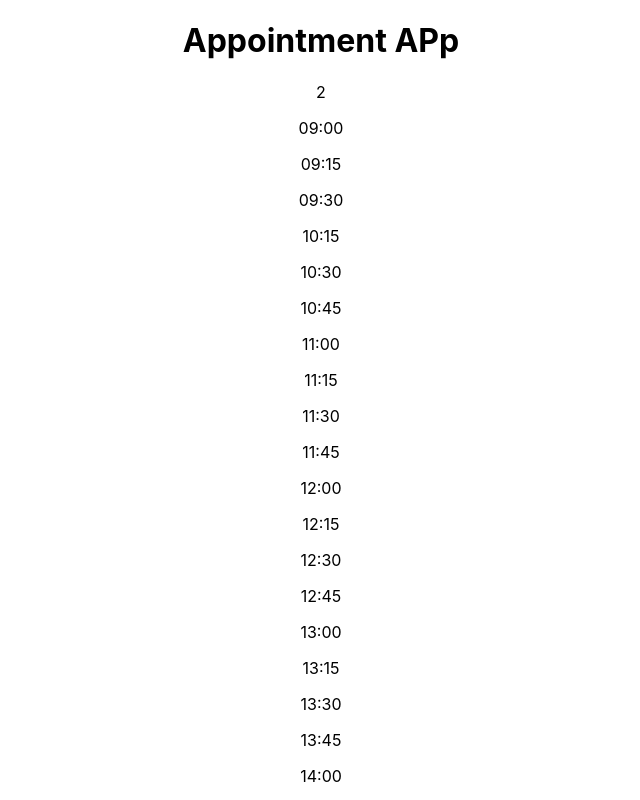
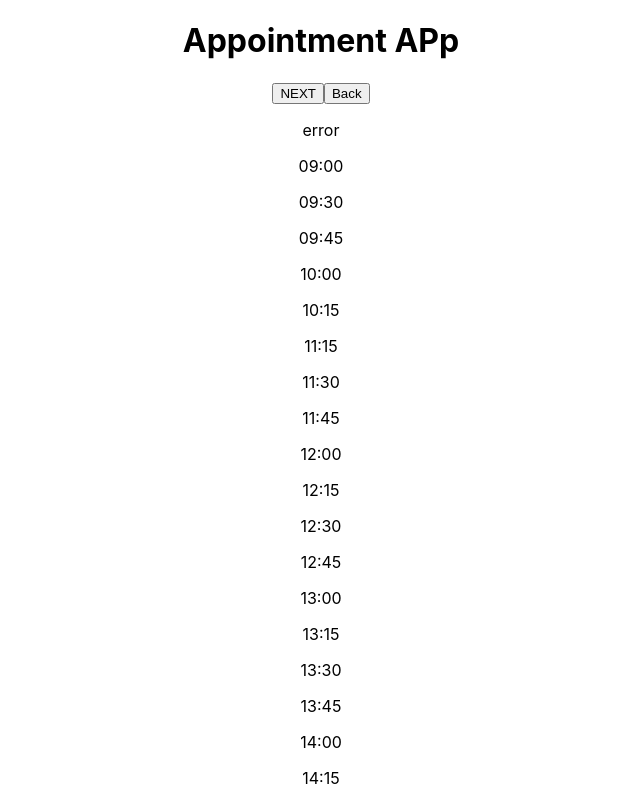
Before and after one commit to erkanisuf/appointMent, a React (Create React App) app: page / in a window 1280 px wide. Shown: the top 800 px of the page, without its empty margins (319-959 px from the left). Built offline with nearby package versions, Linux system fonts and the light colour scheme.

Commit message:
functions

```diff
--- a/src/App.tsx
+++ b/src/App.tsx
@@ -1,61 +1,26 @@
 import React, { useState } from "react";
-import logo from "./logo.svg";
+
 import "./App.css";
+import Main from "./components/Main";
+import { avaibleTimes, stringTimeToMinutes } from "./utils/Functions";
 
 function App() {
-  const [mytimes, setMyTimes] = useState<string>("");
-  const times = () => {
-    let x = 15; //minutes interval
-    let times = []; // time array
-    let tt = 540; // start time 540 / 60 = 9 hours
-    let ap = ["AM", "PM"]; // AM-PM
+  console.log(stringTimeToMinutes("15:30"));
 
-    // 15:30 + 90
-    //15*60 + 30 = 930 = thats 15:30 in time
-    //loop to increment the time and push results in array
-    for (let i = 0; tt < 18 * 60; i++) {
-      let hh = Math.floor(tt / 60); // getting hours of day in 0-24 format
-      let mm = tt % 60; // getting minutes of the hour in 0-55 format
-      times[i] = ("0" + (hh % 24)).slice(-2) + ":" + ("0" + mm).slice(-2);
-      tt = tt + x;
-    }
-    const copy = [...times];
-    const found = copy.indexOf(skipTimes().start);
-    copy.splice(found, skipTimes().end);
-    console.log(copy);
-    return copy;
-  };
-  console.log(mytimes);
-  const skipTimes = () => {
-    let x = 15; //minutes interval
-    let times = []; // time array
-    let tt = 585; // start time 540 / 60 = 9 hours (585 = 9;45 with duration 30 min gonna be 10 :15)
-
-    // Example start time - 15:30 +  duration of 90 = thats 17:00 oclock
-    // so 15*60 + 30 = 930 = thats 15:30 in time , the time i start
-    //loop to increment the time and push results in array
-
-    for (let i = 0; tt < 615; i++) {
-      //615 is 585+ duration(30min) ; and 585 comes from 585 = 9;45 (9*60+45)
-      // 17 here is the result of start+duration time
-      let hh = Math.floor(tt / 60); // getting hours of day in 0-24 format
-      let mm = tt % 60; // getting minutes of the hour in 0-55 format
-      times[i] = ("0" + (hh % 24)).slice(-2) + ":" + ("0" + mm).slice(-2);
-      tt = tt + x;
-    }
-    console.log(times, "skip");
-    console.log(times.length); // how many arrays to delete after it !
-    console.log(times[0]); // from where it starts splice start
-    return { start: times[0], end: times.length };
-  };
+  const [timesToHide, setTimesToHide] = useState<string[]>([
+    "10:30",
+    "10:45",
+    "11:00",
+    "09:15",
+  ]);
 
   return (
     <div className="App">
       <h1> Appointment APp</h1>
-      {skipTimes().end}
-      {times().map((el, index) => {
+      <Main />
+      {avaibleTimes(timesToHide).map((el, index) => {
         return (
-          <p key={index} onClick={() => setMyTimes(el)}>
+          <p key={index} onClick={() => setTimesToHide([...timesToHide, el])}>
             {el}
           </p>
         );
--- /dev/null
+++ b/src/components/Main.tsx
@@ -0,0 +1,27 @@
+import React, { useState } from "react";
+import Servicepicker from "./servicepicker/Servicepicker";
+import Timepicker from "./timepicker/Timepicker";
+
+const Main = () => {
+  const [page, setPage] = useState<number>(0);
+  const [service, setService] = useState<string>("");
+  const showpage = () => {
+    switch (page) {
+      case 1:
+        return <Servicepicker service={service} setService={setService} />;
+      case 2:
+        return <Timepicker />;
+      default:
+        return <p>error</p>;
+    }
+  };
+  return (
+    <div>
+      <button onClick={() => setPage((prev) => prev + 1)}> NEXT</button>
+      <button onClick={() => setPage((prev) => prev - 1)}> Back</button>
+      {showpage()}
+    </div>
+  );
+};
+
+export default Main;
--- /dev/null
+++ b/src/components/servicepicker/Servicepicker.tsx
@@ -0,0 +1,14 @@
+import React, { useState } from "react";
+
+const services = ["Haircut", "hairCOlor", "wash"];
+const Servicepicker = ({ setService, service }: any) => {
+  return (
+    <div>
+      <h1>THIS IS SERVICES</h1>
+      <button onClick={() => setService("SETTED")}>setService</button>
+      {service}
+    </div>
+  );
+};
+
+export default Servicepicker;
--- /dev/null
+++ b/src/components/timepicker/Timepicker.tsx
@@ -0,0 +1,11 @@
+import React from "react";
+
+const Timepicker = () => {
+  return (
+    <div>
+      <h1>THIS IS TIMEPICKER</h1>
+    </div>
+  );
+};
+
+export default Timepicker;
--- /dev/null
+++ b/src/utils/Functions.tsx
@@ -0,0 +1,26 @@
+// Convert String time to Minutes (other fucntions require minutes value)
+export const stringTimeToMinutes = (input: string) => {
+  let hms = input; //  string e.g "09:45:33"
+  let a = hms.split(":"); // split it at the colons
+  // eg if 9:45 returns 585 minutes
+  let minutes = +a[0] * 60 + +a[1];
+  return minutes;
+};
+
+// Makes times schedule for the day.
+export const avaibleTimes = (timestohide: string[]) => {
+  let minutesInterval = 15; //minutes interval
+  let times = []; // time array
+  let minutes = 540; // Value of minutes  e.g start time 540 / 60 = 9 hours
+
+  //loop that pushes the times to times array
+  for (let i = 0; minutes < 18 * 60; i++) {
+    let hh = Math.floor(minutes / 60); // geminutesing hours of day in 0-24 format
+    let mm = minutes % 60; // geminutesing minutes of the hour in 0-55 format
+    times[i] = ("0" + (hh % 24)).slice(-2) + ":" + ("0" + mm).slice(-2);
+    minutes = minutes + minutesInterval;
+  }
+  const timesToHide = timestohide;
+  const freeTimes = times.filter((el) => !timesToHide.includes(el));
+  return freeTimes;
+};
```
